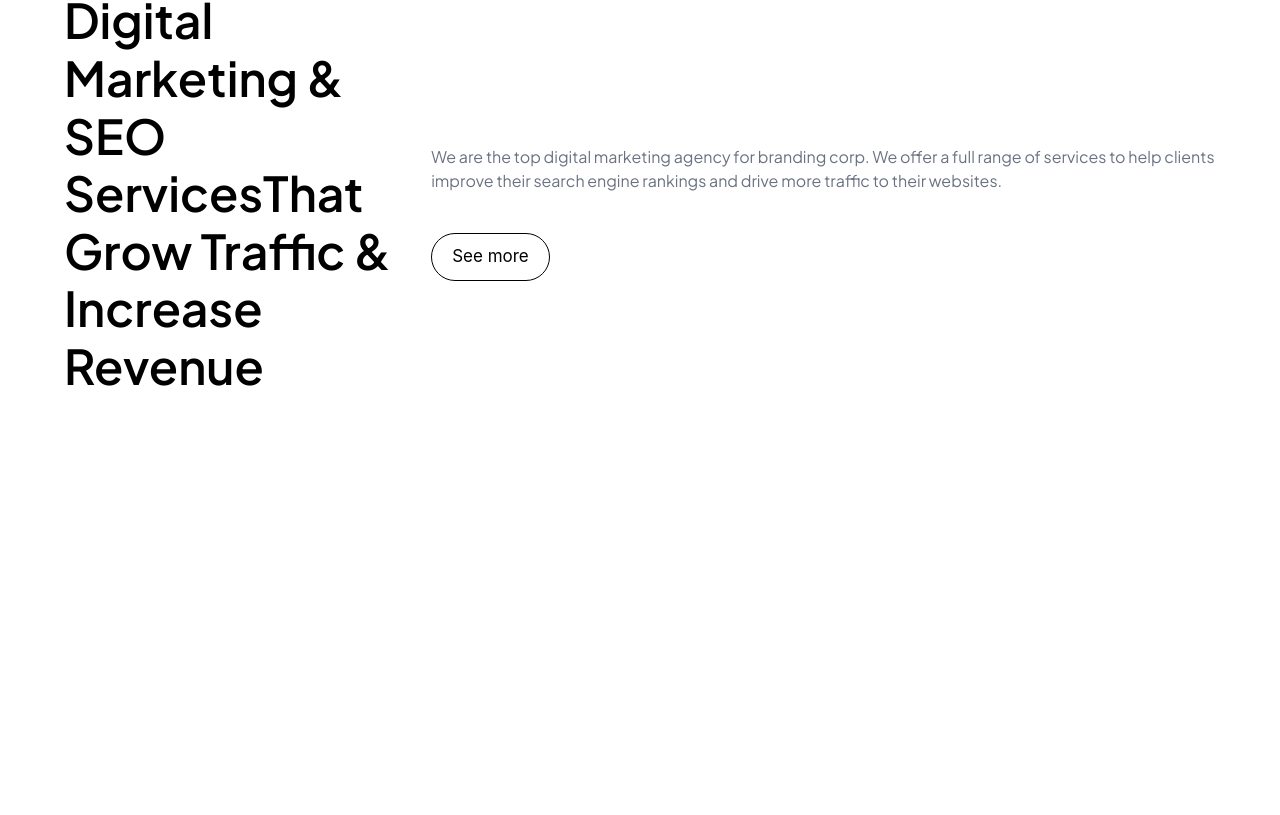
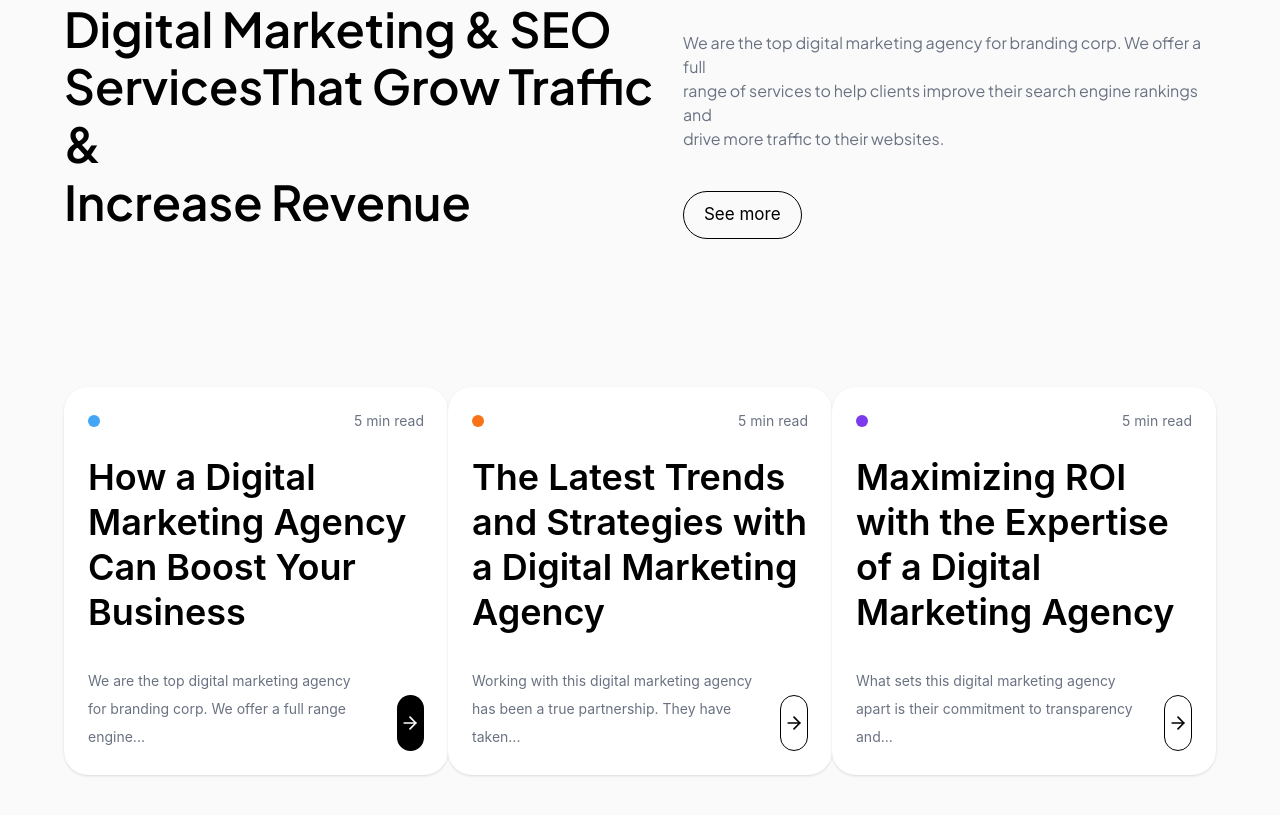
Before and after one commit to Allwyn46/mac_digital_marketing, a React (Vite) app: page / in a window 1280 px wide. Shown: the part 4603-5418 px from the top of the page. Before the commit the page ends 5061 px from the top, so only its background shows below. Built offline with nearby package versions, Linux system fonts and the light colour scheme.

Commit message:
Added Blog Card component

```diff
--- /dev/null
+++ b/src/componets/BlogCard.tsx
@@ -0,0 +1,52 @@
+import { ArrowRight } from "lucide-react";
+
+type BlogCardProps = {
+  title: string;
+  description: string;
+  readTime?: string;
+  accentColor?: string;
+  buttonVariant?: string;
+};
+
+const BlogCard = ({
+  title,
+  description,
+  readTime = "5 min read",
+  accentColor = "#3B82F6",
+  buttonVariant = "filled", // filled | outline
+}: BlogCardProps) => {
+  return (
+    <article className="w-[440px] rounded-3xl bg-white p-6 shadow-sm">
+      {/* Header */}
+      <div className="mb-6 flex items-center justify-between">
+        <span
+          className="h-3 w-3 rounded-full"
+          style={{ backgroundColor: accentColor }}
+        />
+
+        <span className="text-sm text-gray-500">{readTime}</span>
+      </div>
+
+      {/* Content */}
+      <h2 className="mb-8 text-4xl font-semibold leading-tight">{title}</h2>
+
+      <div className="flex items-end justify-between gap-6">
+        <p className="line-clamp-3 text-sm leading-7 text-gray-500">
+          {description}
+        </p>
+
+        <button
+          className={`flex h-14 w-14 items-center justify-center rounded-full transition ${
+            buttonVariant === "filled"
+              ? "bg-black text-white"
+              : "border border-black bg-white text-black"
+          }`}
+        >
+          <ArrowRight size={20} />
+        </button>
+      </div>
+    </article>
+  );
+};
+
+export default BlogCard;
--- a/src/componets/CaseStudySection.tsx
+++ b/src/componets/CaseStudySection.tsx
@@ -1,7 +1,36 @@
+import BlogCard from "./BlogCard";
+
+const blogs = [
+  {
+    id: 1,
+    accentColor: "#42A5F5",
+    buttonVariant: "filled",
+    title: "How a Digital Marketing Agency Can Boost Your Business",
+    description:
+      "We are the top digital marketing agency for branding corp. We offer a full range engine...",
+  },
+  {
+    id: 2,
+    accentColor: "#F97316",
+    buttonVariant: "outline",
+    title: "The Latest Trends and Strategies with a Digital Marketing Agency",
+    description:
+      "Working with this digital marketing agency has been a true partnership. They have taken...",
+  },
+  {
+    id: 3,
+    accentColor: "#7C3AED",
+    buttonVariant: "outline",
+    title: "Maximizing ROI with the Expertise of a Digital Marketing Agency",
+    description:
+      "What sets this digital marketing agency apart is their commitment to transparency and...",
+  },
+];
+
 const CaseStudySection = () => {
   return (
     <section className="bg-[#FAFAFA]">
-      <div className="flex justify-between items-center mt-40 p-16 bg-white">
+      <div className="flex justify-between items-center mt-40 p-16">
         <div>
           <h1 className="font-jakarta text-5xl font-semibold leading-[1.2]">
             Digital Marketing & SEO <br /> ServicesThat Grow Traffic & <br />{" "}
@@ -12,8 +41,8 @@ const CaseStudySection = () => {
         <div>
           <p className="mt-10 font-jakarta text-gray-500">
             We are the top digital marketing agency for branding corp. We offer
-            a full range of services to help clients improve their search engine
-            rankings and drive more traffic to their websites.
+            a full <br /> range of services to help clients improve their search
+            engine rankings and <br /> drive more traffic to their websites.
           </p>
 
           <div className="flex justify-between w-100 items-center mt-10">
@@ -21,6 +50,12 @@ const CaseStudySection = () => {
           </div>
         </div>
       </div>
+
+      <div className="flex justify-between items-center mt-5 p-16">
+        {blogs.map((blog) => (
+        <BlogCard key={blog.id} title={blog.title} description={blog.description} accentColor={blog.accentColor} buttonVariant={blog.buttonVariant} />
+      ))}
+      </div>
     </section>
   );
 };
```
